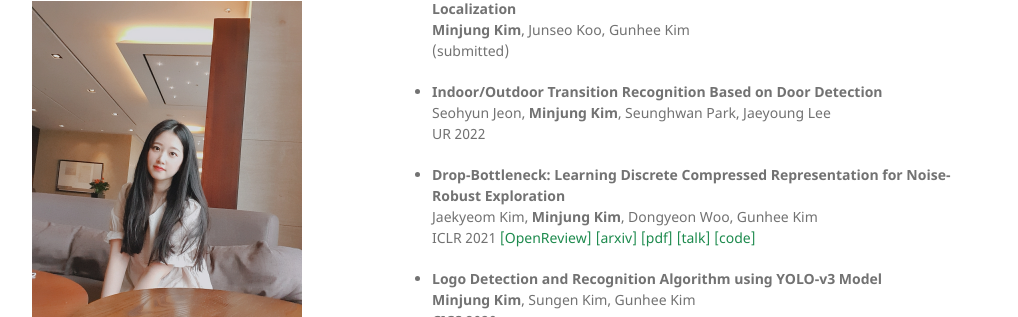
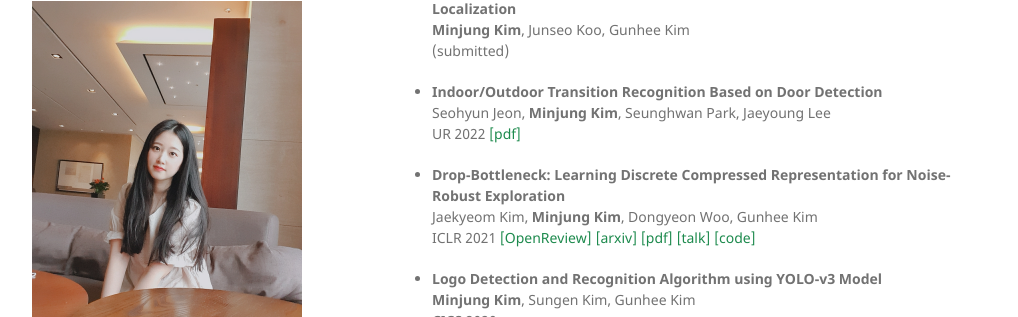
Before and after one commit to minnjung/minnjung.github.io, a Jekyll site: the page built from index.md, in a window 1280 px wide and 900 px high, scrolled down 420 px. Shown: the part 136-453 px from the top of the window, without its empty margins (128-1146 px from the left). Built offline with Jekyll 4.4.1, drawn with Linux system fonts in a browser that asks for light colours; a style sheet for code colours, icons or effects is not loaded.

Commit message:
Update index.md

```diff
--- a/index.md
+++ b/index.md
@@ -49,6 +49,7 @@ and (iii) utilizing high-level semantic information for place recognition.
 - **Indoor/Outdoor Transition Recognition Based on Door Detection** <br/>
 Seohyun Jeon, **Minjung Kim**, Seunghwan Park, Jaeyoung Lee <br/>
 UR 2022
+<a class="code" href="https://ieeexplore.ieee.org/abstract/document/9826236">[pdf]</a>
 
 - **Drop-Bottleneck: Learning Discrete Compressed Representation for Noise-Robust Exploration** <br/>
 Jaekyeom Kim, **Minjung Kim**, Dongyeon Woo, Gunhee Kim <br/>
```
